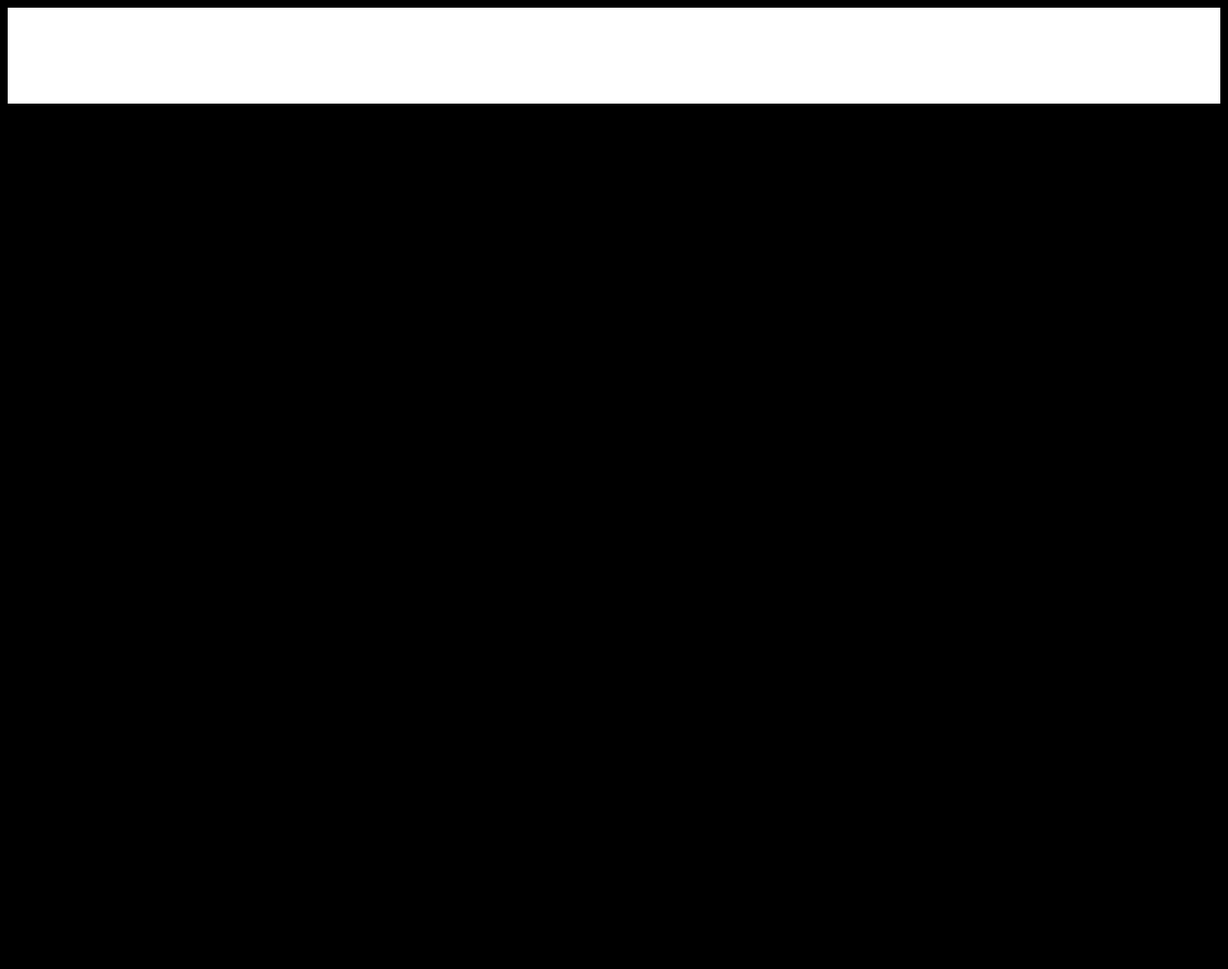
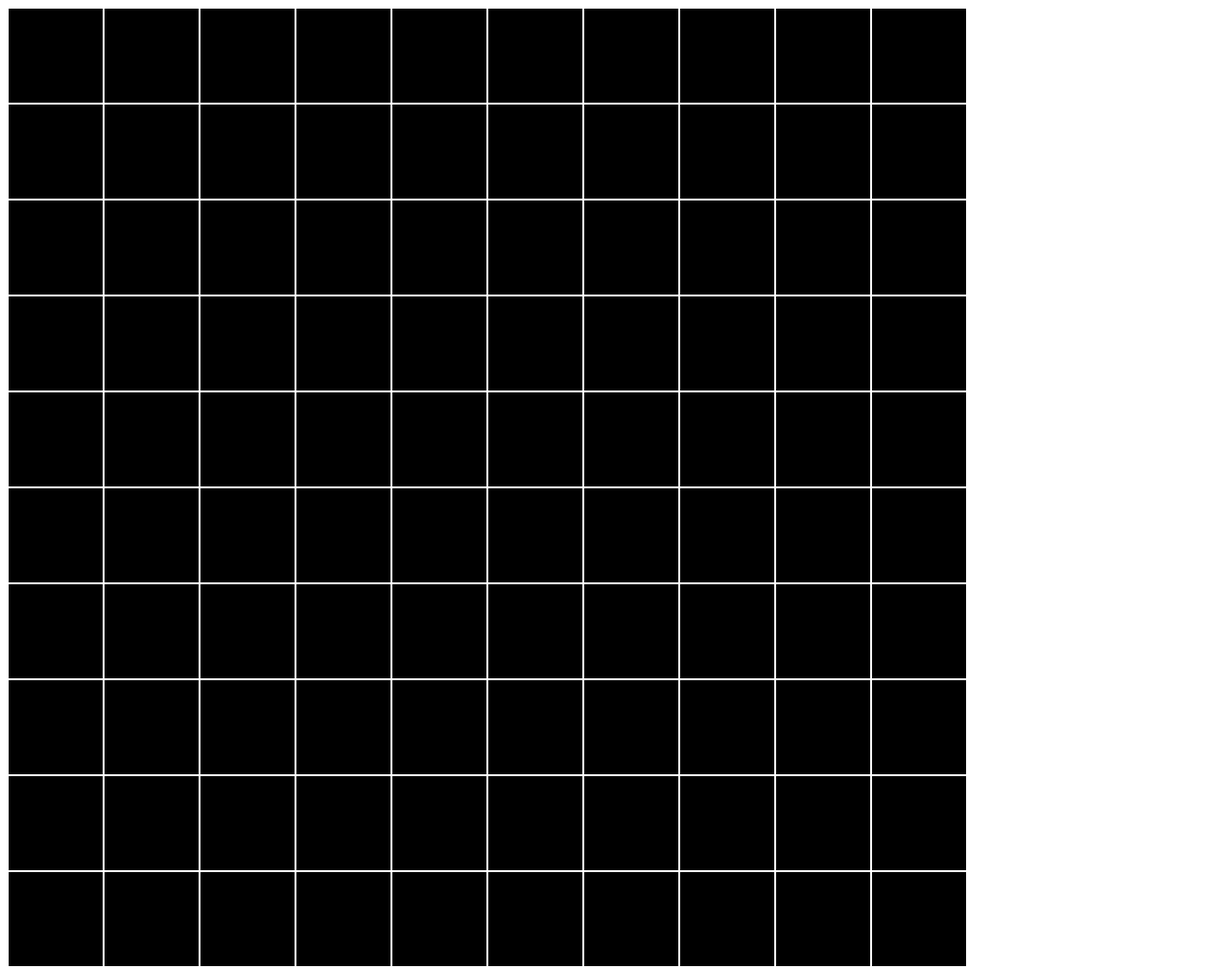
Before and after one commit to andrehebra/base-building-game, a website: page index.html in a window 1280 px wide. Shown: the whole page at 96% size. Before the commit the page ends 800 px from the top, so only its background shows below. Drawn offline with Linux system fonts and the light colour scheme.

Commit message:
made simple grid for testing

```diff
--- a/style.css
+++ b/style.css
@@ -1,13 +1,17 @@
 body {
-    background-color: black;
+    background-color: white;
 }
 
 #playGrid {
     display: flex;
+    flex-wrap: wrap;
+    width: 1000px;
+    height: 1000px;
 }
 
 .square {
-    background-color: white;
-    width: 100px;
-    height: 100px;
+    background-color: black;
+    width: 98px;
+    height: 98px;
+    margin: 1px;
 }
```
